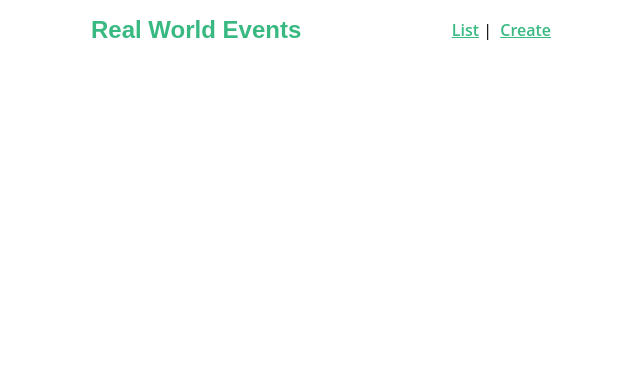
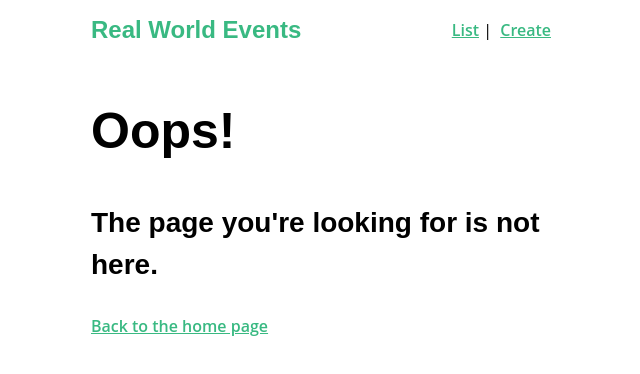
Before and after one commit to mathewgrabau/real-world-vue, a Vue app: page /404 in a window 1280 px wide. Shown: the top 374 px of the page, without its empty margins (319-959 px from the left). Built offline with nearby package versions, Linux system fonts and the light colour scheme.

Commit message:
Implemented an error for navigation catch-all

```diff
--- a/src/router/index.js
+++ b/src/router/index.js
@@ -5,6 +5,7 @@
 import EventShow from '../views/EventShow.vue'
 import NProgress from 'nprogress'
 import store from '@/store' // Need to access the store to be able to dispatch
+import NotFound from '../views/NotFound.vue'
 
 Vue.use(VueRouter)
 
@@ -37,6 +38,16 @@
       // Use this to start the progress bar
       NProgress.start()
     }
+  },
+  {
+    path: '/404',
+    name: '404',
+    component: NotFound
+  },
+  // This is the catch-all route
+  {
+    path: '*', // anything that does not match previous
+    redirect: { name: '404' }
   }
 ]
 
--- /dev/null
+++ b/src/views/NotFound.vue
@@ -0,0 +1,7 @@
+<template>
+  <div>
+    <h1>Oops!</h1>
+    <h3>The page you're looking for is not here.</h3>
+    <router-link :to="{ name: 'event-list' }">Back to the home page</router-link>
+  </div>
+</template>
```
